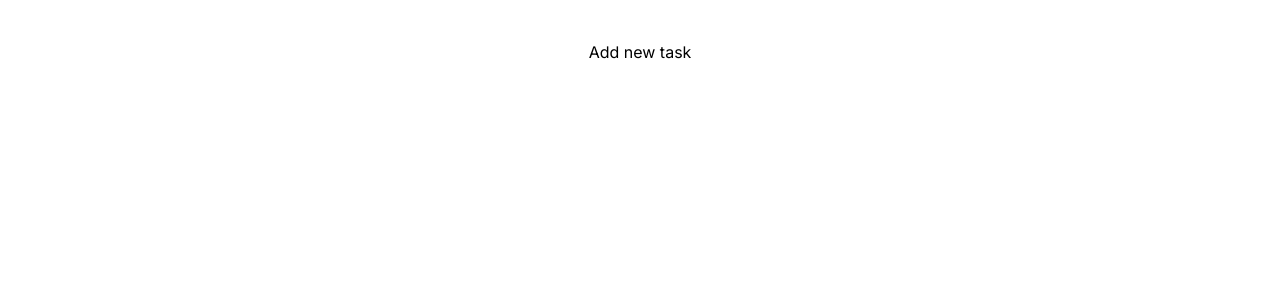
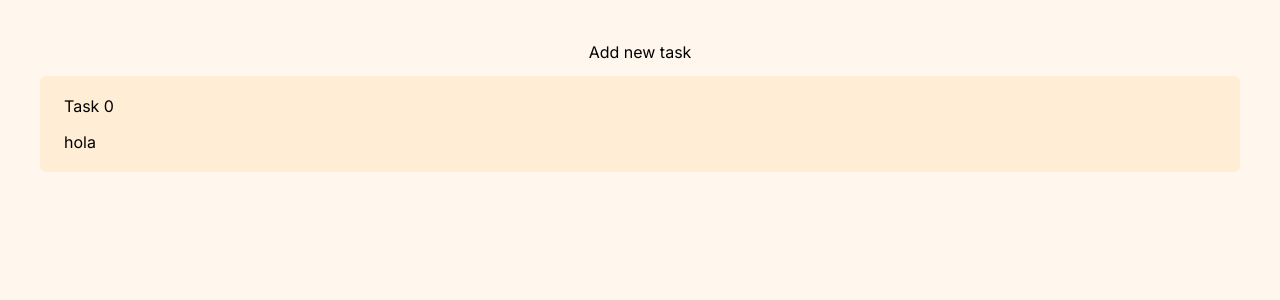
Before and after one commit to marcoshernanz/mana, a Next.js app: page /app/todo in a window 1280 px wide. Shown: the top 300 px of the page. Built offline with nearby package versions, Linux system fonts and the light colour scheme.

Commit message:
Todo page improved

```diff
--- a/src/app/app/todo/page.tsx
+++ b/src/app/app/todo/page.tsx
@@ -1,17 +1,31 @@
 "use client";
 
+import NewTask from "@/components/ui/newtask";
 import { useState } from "react";
 
 export default function TodoPage() {
-  const [tasks, setTasks] = useState<string[]>([]);
+  const [tasks, setTasks] = useState<string[]>(["hola"]);
+  const TasksNames = [
+    "Gess how to put single quote in react",
+    "Finish TodoPage",
+    "Add more",
+  ];
 
   return (
-    <div className="mx-auto flex w-full max-w-7xl flex-col items-center justify-center gap-3 py-10">
+    <div className="flex h-screen w-screen items-center justify-center bg-orange-50 dark:bg-slate-950">
+      <div className="h-full w-full max-w-7xl px-10 pb-10">
+        <div className="mx-auto flex w-full flex-col items-center justify-center gap-3 py-10">
           <button
             onClick={function () {
-          setTasks(function (tasks) {
+              // tasks
+              setTasks(function (prevTasks) {
                 // tasks.push("new task") -> NO - modifies tasks
-            return tasks.concat("new task"); // Concat creates a new array
+                // return tasks.concat("new task"); // Concat creates a new array
+                const nextTask = TasksNames[prevTasks.length];
+                if (nextTask) {
+                  return prevTasks.concat(nextTask);
+                }
+                return prevTasks;
               });
             }}
           >
@@ -19,11 +33,15 @@ export default function TodoPage() {
           </button>
           {tasks.map(function (task, i) {
             return (
-          <div key={i} className="h-24 w-full bg-red-600">
-            {task}
+              <div key={i} className="h-full w-full">
+                <NewTask title={`Task ${i}`} message={task}>
+                  {/* <span>Hola</span> */}
+                </NewTask>
               </div>
             );
           })}
         </div>
+      </div>
+    </div>
   );
 }
--- a/src/components/company/company3.tsx
+++ b/src/components/company/company3.tsx
@@ -11,13 +11,9 @@ export default function Company3() {
       </div>
       <div className="flex max-w-3xl flex-col font-light text-slate-950 dark:text-orange-50">
         <span className="flex flex-col text-sm">
-          MANA is a cutting-edge life management platform designed to streamline
-          and enhance the lives of individuals by helping them achieve their
-          goals. Utilizing advanced artificial intelligence, MANA offers a
-          personalized approach to life organization, tailored to each user's
-          unique interests and aspirations. Our platform ensures a more
-          productive and fulfilling future by integrating and managing various
-          productivity tools seamlessly.{" "}
+          {
+            "MANA is a cutting-edge life management platform designed to streamline and enhance the lives of individuals by helping them achieve their goals. Utilizing advanced artificial intelligence, MANA offers a personalized approach to life organization, tailored to each user's unique interests and aspirations. Our platform ensures a more productive and fulfilling future by integrating and managing various productivity tools seamlessly."
+          }{" "}
           <span className="pb-4 pt-10 text-lg font-normal text-orange-600 dark:text-orange-400">
             Key Features
           </span>
@@ -42,9 +38,9 @@ export default function Company3() {
               <span className="font-semibold">
                 Comprehensive Tool Integration:
               </span>{" "}
-              Whether it's managing your daily schedule, tracking your long-term
-              goals, or organizing your personal projects, MANA provides a
-              comprehensive solution that covers all aspects of life management.
+              {
+                "Whether it's managing your daily schedule, tracking your long-term goals, or organizing your personal projects, MANA provides a comprehensive solution that covers all aspects of life management."
+              }
             </li>
             <li>
               <span className="font-semibold">Holistic Life Management:</span>{" "}
@@ -66,27 +62,28 @@ export default function Company3() {
           <span className="pb-4 pt-10 text-lg font-normal text-orange-600 dark:text-orange-400">
             Our Mission
           </span>
-          At MANA, we believe that effective life management is key to unlocking
-          a person's full potential. Our mission is to empower individuals to
-          organize their lives efficiently, allowing them to focus on what truly
-          matters. By offering a tailored and integrated platform, we help users
-          achieve a balance between their personal and professional lives,
-          paving the way for a more fulfilling future.
+          {
+            "At MANA, we believe that effective life management is key to unlocking a person's full potential. Our mission is to empower individuals to organize their lives efficiently, allowing them to focus on what truly matters. By offering a tailored and integrated platform, we help users achieve a balance between their personal and professional lives, paving the way for a more fulfilling future."
+          }
           <span className="pb-4 pt-10 text-lg font-normal text-orange-600 dark:text-orange-400">
             Why Choose MANA?
           </span>
           <ul className="flex list-disc flex-col gap-1 pl-6">
             <li>
-              <span className="font-semibold">Personalization:</span> MANA's AI
-              customizes your experience based on your specific needs and goals.
+              <span className="font-semibold">Personalization:</span>{" "}
+              {
+                "MANA's AI customizes your experience based on your specific needs and goals."
+              }
             </li>
             <li>
               <span className="font-semibold">Integration:</span> Seamlessly
               manage all your favorite productivity tools in one place.
             </li>
             <li>
-              <span className="font-semibold">Global Support:</span> Access
-              MANA's resources and support from anywhere in the world.
+              <span className="font-semibold">Global Support:</span>{" "}
+              {
+                "Access MANA's resources and support from anywhere in the world."
+              }
             </li>
             <li>
               <span className="font-semibold">Innovation:</span> Benefit from
@@ -106,7 +103,7 @@ export default function Company3() {
           <hr className="mt-4 h-0.5 w-full bg-zinc-400 dark:bg-orange-900"></hr>
           <span className="flex pt-6 text-lg">
             <span className="font-semibold text-orange-500">MANA</span>: Your
-            Partner in Achieving Life's Goals
+            {"Partner in Achieving Life's Goals"}
           </span>
         </div>
       </div>
--- a/src/components/faq/faq1.tsx
+++ b/src/components/faq/faq1.tsx
@@ -5,7 +5,7 @@ export default function Faq1() {
   return (
     <div className="flex flex-col items-center justify-center gap-14">
       <div className="flex w-2/3 items-center justify-center text-center text-6xl font-bold text-slate-900 dark:text-slate-50">
-        <span>MANA'S Frequently Asked Questions</span>
+        <span>{"MANA's Frequently Asked Questions"}</span>
       </div>
       <Link href="/contact-us">
         <Button text="Contact us" type="filled" size="medium" />
--- /dev/null
+++ b/src/components/ui/newtask.tsx
@@ -0,0 +1,28 @@
+import { twMerge } from "tailwind-merge";
+
+interface NewTaskProps {
+  title: string;
+  message?: string;
+  className?: string;
+  children?: React.ReactNode;
+}
+
+export default function NewTask({
+  title,
+  message,
+  className,
+  children,
+}: NewTaskProps) {
+  return (
+    <div
+      className={twMerge(
+        "flex h-24 w-full flex-col justify-center gap-3 rounded-md bg-orange-100 pl-6 dark:bg-slate-800",
+        className,
+      )}
+    >
+      <span className="text-">{title}</span>
+      <span>{message}</span>
+      {children}
+    </div>
+  );
+}
```
Lines whose indentation alone changed are shown as unchanged.
